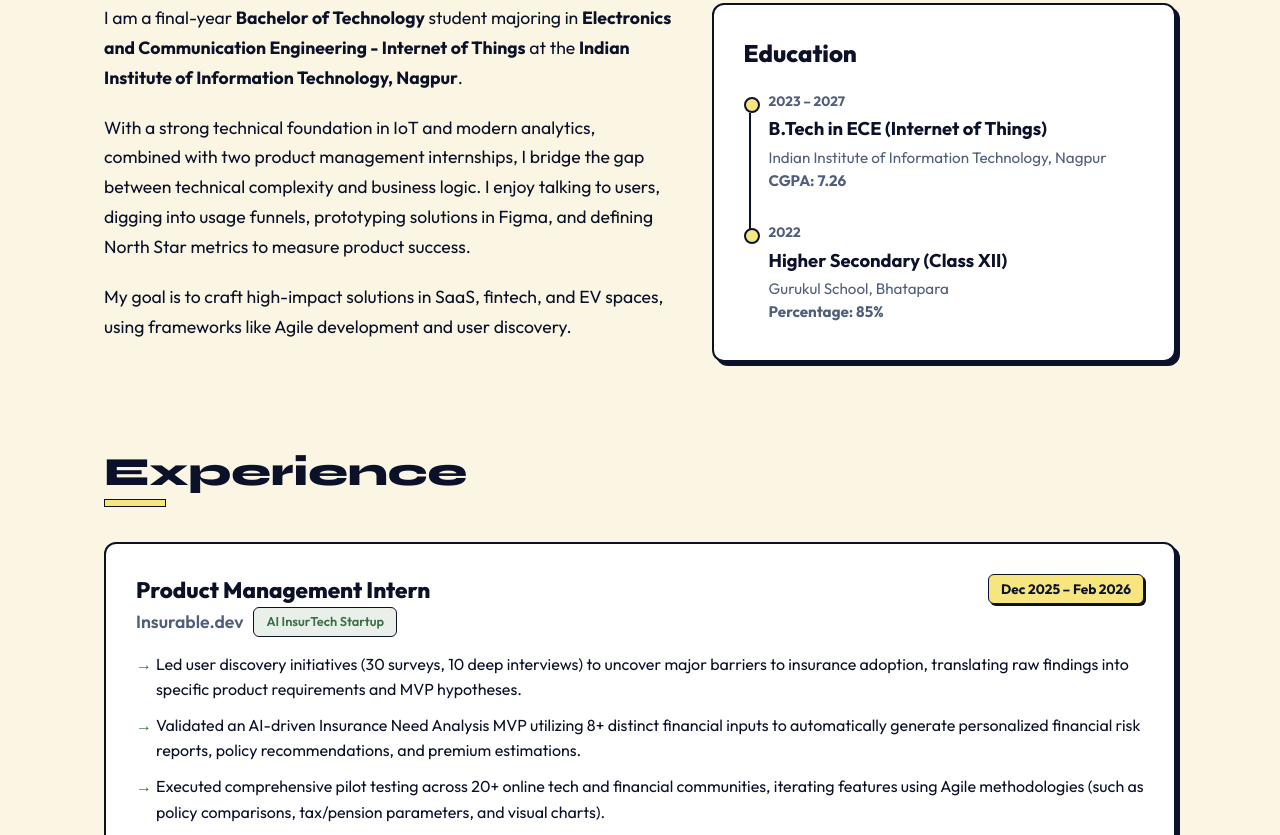
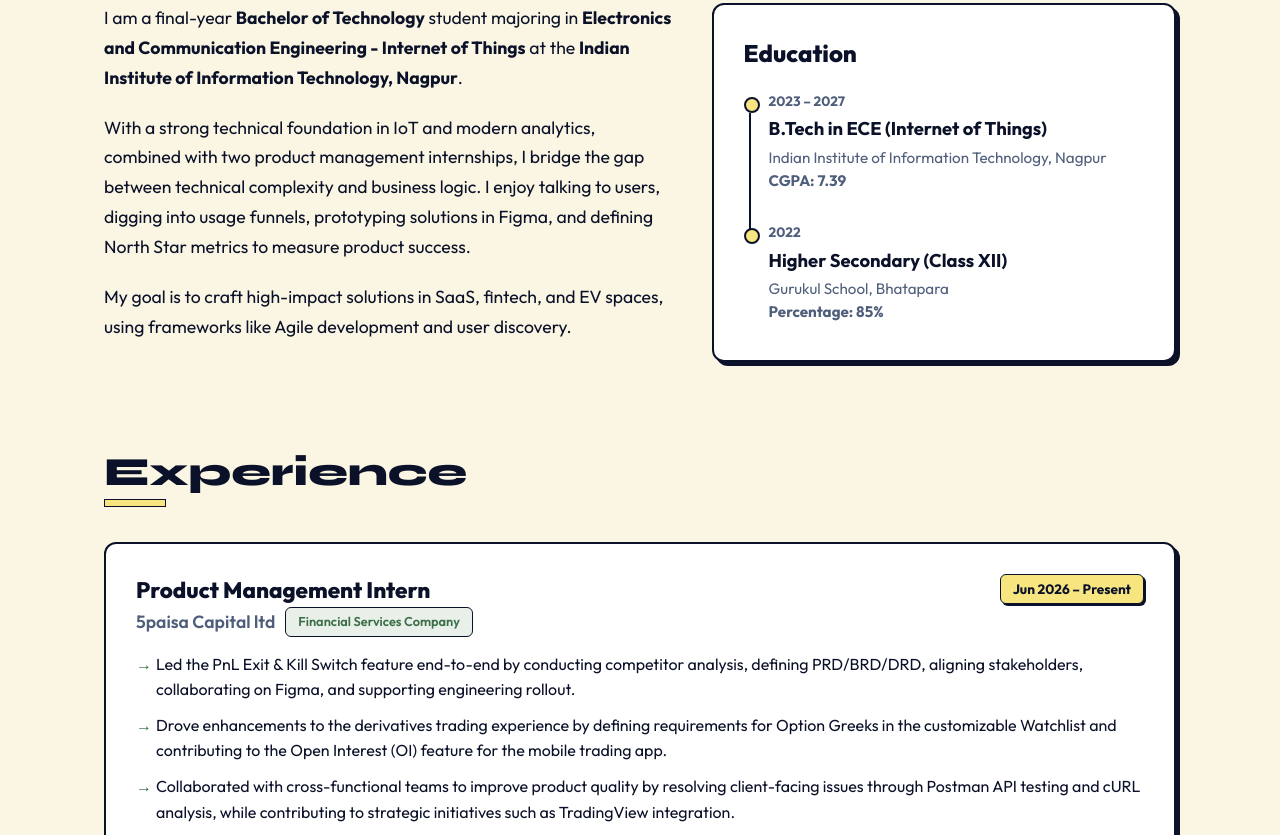
Before and after one commit to nikhill004/product-portfolio, a plain HTML site: page index.html in a window 1280 px wide. Shown: the part 1065-1900 px from the top of the page. Drawn offline with Linux system fonts and the light colour scheme.

Commit message:
changes in exp

```diff
--- a/index.html
+++ b/index.html
@@ -133,7 +133,7 @@
         <div class="stat-label">Hackathon Wins / Ideathons</div>
       </div>
       <div class="stat-card neo-box">
-        <div class="stat-num" data-val="7.26">0.00</div>
+        <div class="stat-num" data-val="7.39">0.00</div>
         <div class="stat-label">B.Tech CGPA</div>
       </div>
     </section>
@@ -167,7 +167,7 @@
             <div class="edu-date">2023 – 2027</div>
             <div class="edu-title">B.Tech in ECE (Internet of Things)</div>
             <div class="edu-inst">Indian Institute of Information Technology, Nagpur</div>
-            <div class="edu-inst"><strong>CGPA: 7.26</strong></div>
+            <div class="edu-inst"><strong>CGPA: 7.39</strong></div>
           </div>
 
           <div class="edu-item">
@@ -190,23 +190,26 @@
           <div class="timeline-header">
             <div>
               <h3 class="role-title">Product Management Intern</h3>
-              <div class="company-name">
-                Insurable.dev
-                <span class="neo-badge">AI InsurTech Startup</span>
+              <div class="company-name" href="https://www.5paisa.com/" target="_blank">
+                5paisa Capital ltd
+                <span class="neo-badge">Financial Services Company</span>
               </div>
             </div>
-            <div class="timeline-date">Dec 2025 – Feb 2026</div>
+            <div class="timeline-date">Jun 2026 – Present</div>
           </div>
           <div class="timeline-body">
             <ul>
-              <li>Led user discovery initiatives (30 surveys, 10 deep interviews) to uncover major barriers to insurance
-                adoption, translating raw findings into specific product requirements and MVP hypotheses.</li>
-              <li>Validated an AI-driven Insurance Need Analysis MVP utilizing 8+ distinct financial inputs to
-                automatically generate personalized financial risk reports, policy recommendations, and premium
-                estimations.</li>
-              <li>Executed comprehensive pilot testing across 20+ online tech and financial communities, iterating
-                features using Agile methodologies (such as policy comparisons, tax/pension parameters, and visual
-                charts).</li>
+              <li> Led the PnL Exit & Kill Switch feature end-to-end by conducting competitor analysis, defining
+                PRD/BRD/DRD, aligning stakeholders, collaborating on Figma, and supporting engineering rollout.
+              </li>
+              <li>Drove enhancements to the derivatives trading experience by defining requirements for Option Greeks in
+                the customizable Watchlist and contributing to the Open Interest (OI) feature for the mobile trading
+                app.
+              </li>
+              <li>Collaborated with cross-functional teams to improve product quality by resolving client-facing issues
+                through Postman API testing and cURL analysis, while contributing to strategic initiatives such as
+                TradingView integration.
+              </li>
             </ul>
           </div>
         </div>
```
Also changed, not shown: 1 other file.
